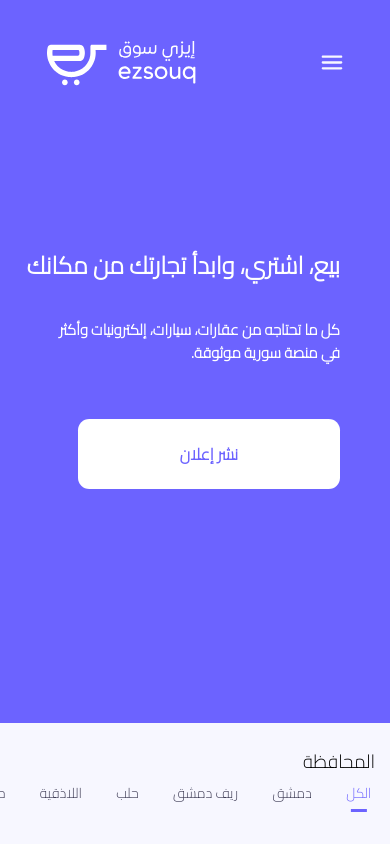
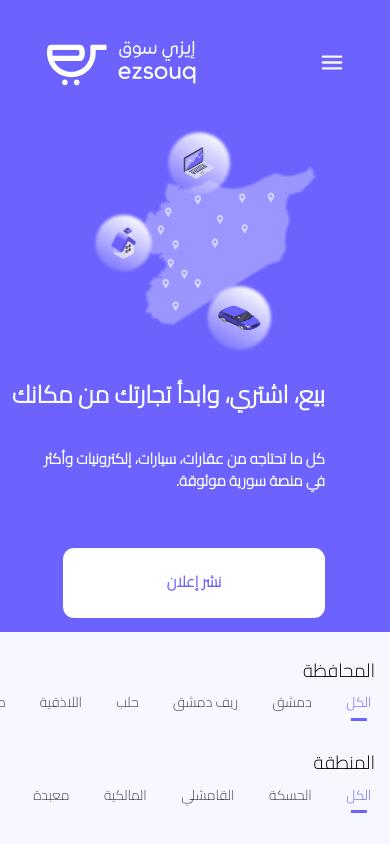
Before and after one commit to AhmadMostafaHamdo/ezsouq, a React (Vite) app: page / in a window 390 px wide. Shown: the top 844 px of the page. Built offline with nearby package versions, Linux system fonts and the light colour scheme.

Commit message:
responsive in home for mobile

```diff
--- a/src/components/main/Main.jsx
+++ b/src/components/main/Main.jsx
@@ -1,28 +1,27 @@
 import { Link } from "react-router";
 import Lottie from "lottie-react";
 import animationData from "../../assets/lottifiles/web home animation.json";
-
 const Main = () => {
   return (
-    <div className="h-[636px] w-[100vw] text-white font-sans  flex justify-between  bg-primary">
+    <div className="md:h-[636px] w-[100vw] p-4 md:p-0 text-white font-sans flex-col-reverse md:flex-row flex   bg-primary">
       <div className="w-[50vw" style={{ paddingRight: "50px" }}>
-        <h1 className="text-[24px] md:text-[36px] text-nowrap font-[800] mt-[161px]">
+        <h1 className="text-[24px]  md:text-[36px] text-nowrap font-[800] md:mt-[161px]">
           بيع، اشتري، وابدأ تجارتك من مكانك
         </h1>
         <p className="w-[464px] font-bold mt-[35px] text-[1rem]">
-          كل ما تحتاجه من عقارات، سيارات، إلكترونيات وأكثر  <br/>في منصة سورية
-          موثوقة.
+          كل ما تحتاجه من عقارات، سيارات، إلكترونيات وأكثر <br />
+          في منصة سورية موثوقة.
         </p>
         <Link
           to=""
-          className="rounded-xl mt-[55px] bg-white w-[262px] h-[70px] font-bold text-primary block flex-center text-[16px]"
+          className="rounded-xl mt-[55px] bg-white w-[262px] h-[70px] font-bold text-primary block flex-center text-[1rem]"
         >
           نشر إعلان
         </Link>
       </div>
-      <div className="w-full relative " >
-        <div className="absolute w-[72%]  transform   -translate-x-[230px] -translate-y-[80px]">
-          <Lottie animationData={animationData} loop={false}  />
+      <div className="w-full flex justify-center md:justify-end items-center">
+        <div className="w-[70%]  transform   md:translate-x-[0px] md:-translate-y-[11vh]">
+          <Lottie animationData={animationData} loop={false} />
         </div>
       </div>
     </div>
```
